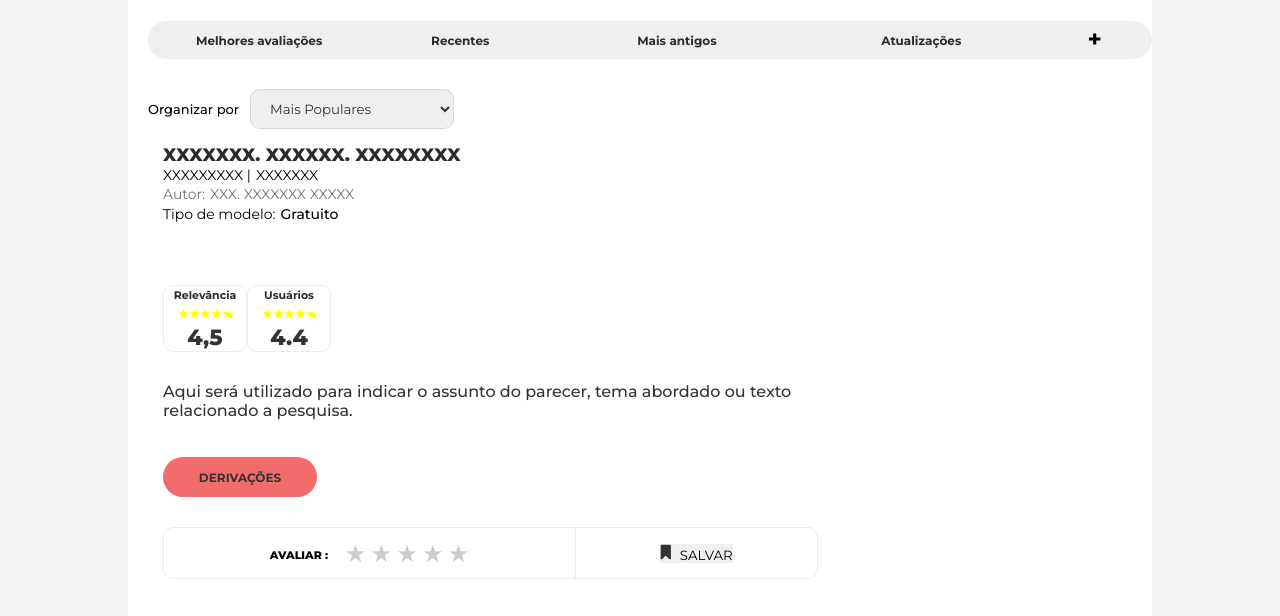
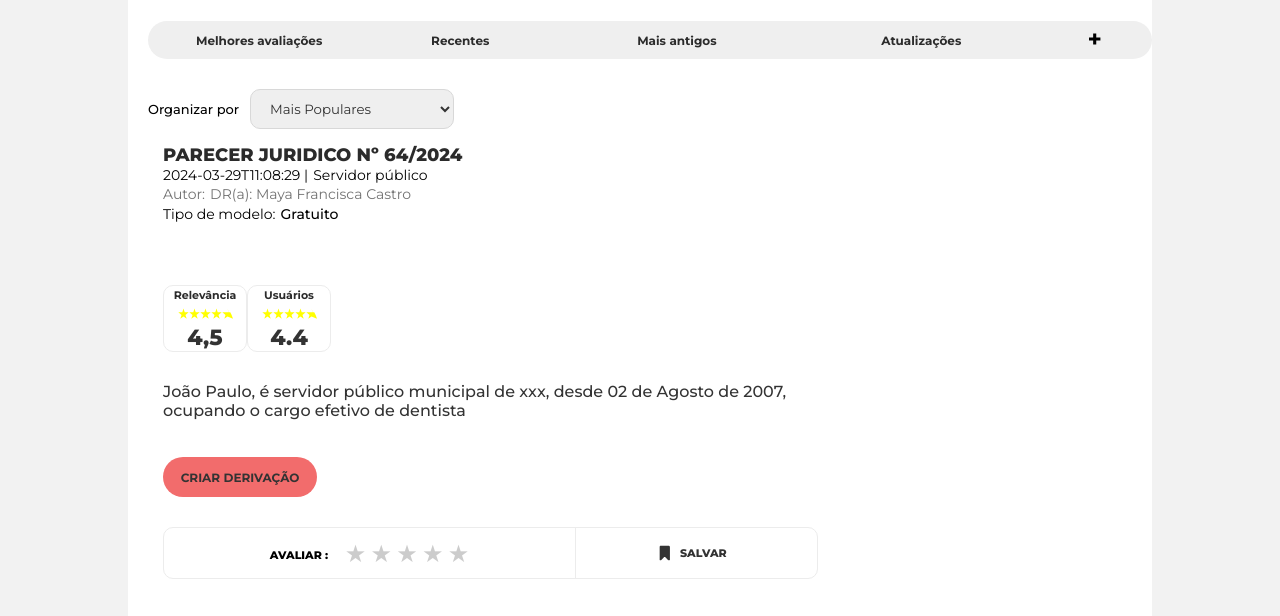
Before and after one commit to samuelfilho-dev/sistema-parcereria, a website: page views/index.html in a window 1280 px wide. Shown: the part 323-939 px from the top of the page. Drawn offline with Linux system fonts and the light colour scheme.

Commit message:
fix: mock index page

```diff
--- a/views/index.html
+++ b/views/index.html
@@ -121,14 +121,14 @@
         <section id="parecer-container">
 
             <section id="parecer-info">
-                <h2 id="titulo-parecer">XXXXXXX. XXXXXX. XXXXXXXX</h2>
+                <h2 id="titulo-parecer">PARECER JURIDICO Nº 64/2024</h2>
                 <div class="info-container">
-                    <p class="sub-info">XXXXXXXXX | </p>
-                    <p class="sub-info">XXXXXXX</p>
+                    <p class="sub-info">2024-03-29T11:08:29 | </p>
+                    <p class="sub-info">Servidor público</p>
                 </div>
                 <div class="info-container">
                     <p class="autor-info">Autor: </p>
-                    <p class="autor-info">XXX. XXXXXXX XXXXX</p>
+                    <p class="autor-info">DR(a): Maya Francisca Castro</p>
                 </div>
                 <div class="info-container">
                     <p id="tipo-modelo">Tipo de modelo: </p>
@@ -151,11 +151,11 @@
             </section>
 
             <p id="parecer-assunto">
-                Aqui será utilizado para indicar o assunto do parecer, tema abordado ou texto relacionado a pesquisa.
+                João Paulo, é servidor público municipal de xxx, desde 02 de Agosto de 2007, ocupando o cargo efetivo de dentista
             </p>
 
             <button id="btn-derivacoes">
-                derivações
+                criar derivação
             </button>
 
             <section id="avalicao-container">
--- a/views/styles/parecer-ranking.css
+++ b/views/styles/parecer-ranking.css
@@ -234,21 +234,6 @@
     transition: background-color .5s;
 }
 
-#btn-salvar-avalicao {
-    width: 75px;
-    height: 17px;
-    background-color: transparent;
-    font-size: 11px;
-    font-weight: 800;
-    color: var(--main-title-color);
-    display: flex;
-    align-items: center;
-    gap: 5px;
-}
-
-#btn-salvar-avalicao {
-    cursor: pointer;
-}
 
 .opcao-filtro {
     width: 138px;
@@ -303,6 +288,22 @@
     color: var(--main-title-color);
 }
 
+.btn-salvar-avalicao {
+    width: 75px;
+    height: 17px;
+    background-color: transparent;
+    font-size: 11px;
+    font-weight: 800;
+    color: var(--main-title-color);
+    display: flex;
+    align-items: center;
+    gap: 5px;
+}
+
+.btn-salvar-avalicao {
+    cursor: pointer;
+}
+
 .rating {
     unicode-bidi: bidi-override;
     direction: rtl;
```
Also changed, not shown: views/scripts/parecerJuridicos.js.
